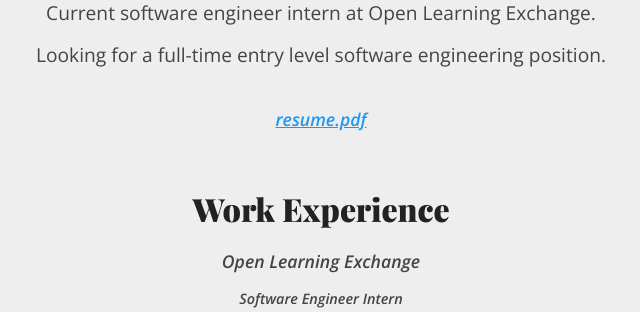
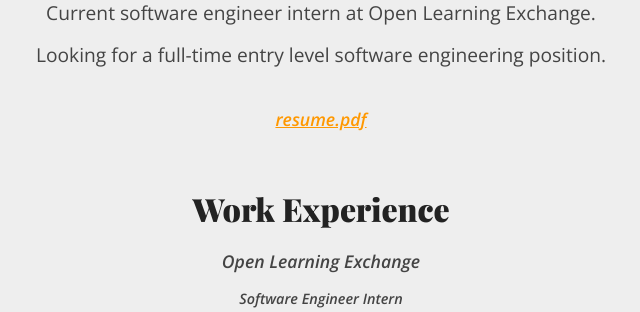
Before and after one commit to kjong/personal-site, a Flask app: page / in a window 1280 px wide, with the pointer over the restyled element. Shown: the part 368-680 px from the top of the page, without its empty margins (319-959 px from the left). Run offline with Flask 2, Linux system fonts and the light colour scheme; some web fonts are replaced.

Commit message:
link color change

```diff
--- a/app/static/style.css
+++ b/app/static/style.css
@@ -87,5 +87,5 @@
 }
 
 a:hover {
-    color: #2196F3
+    color: #ff9800
 }
```
